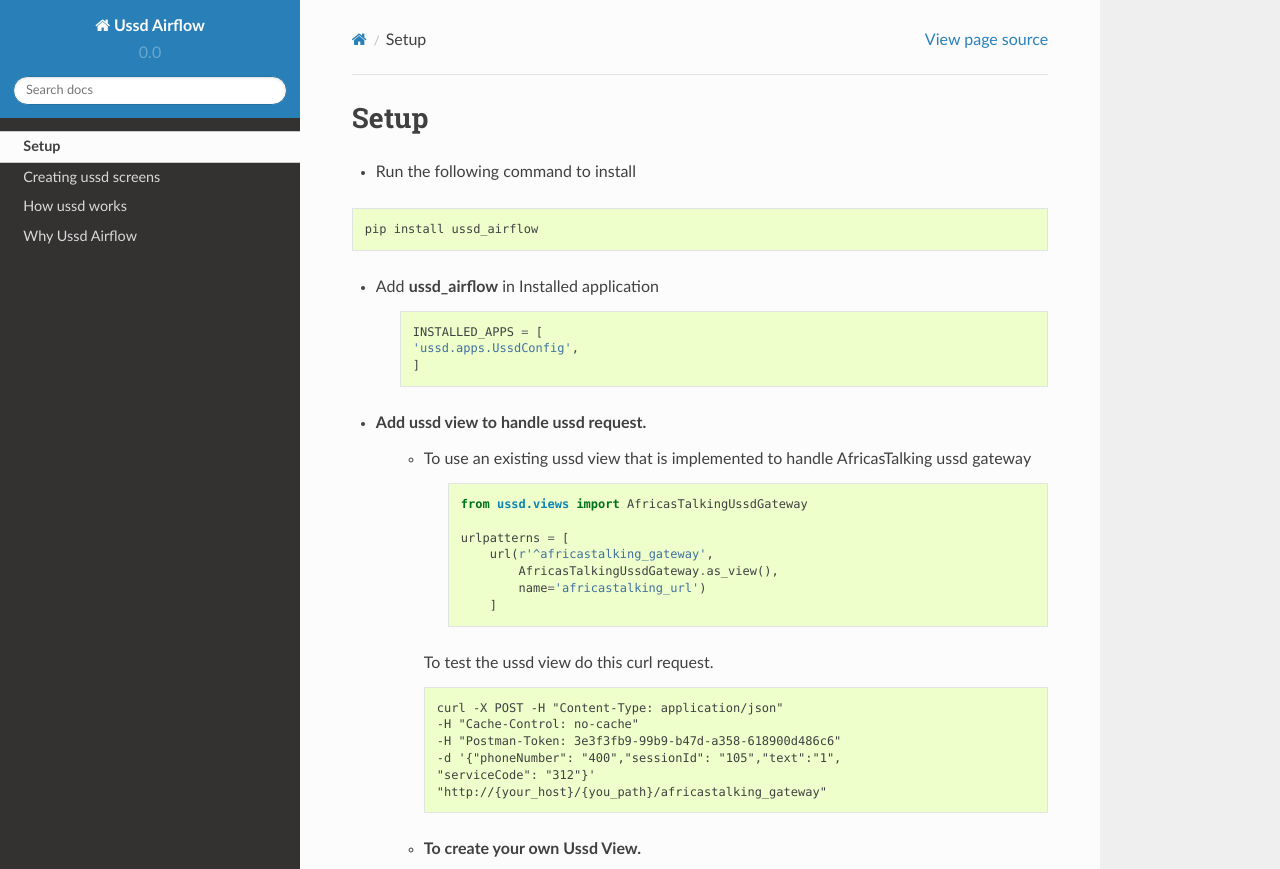
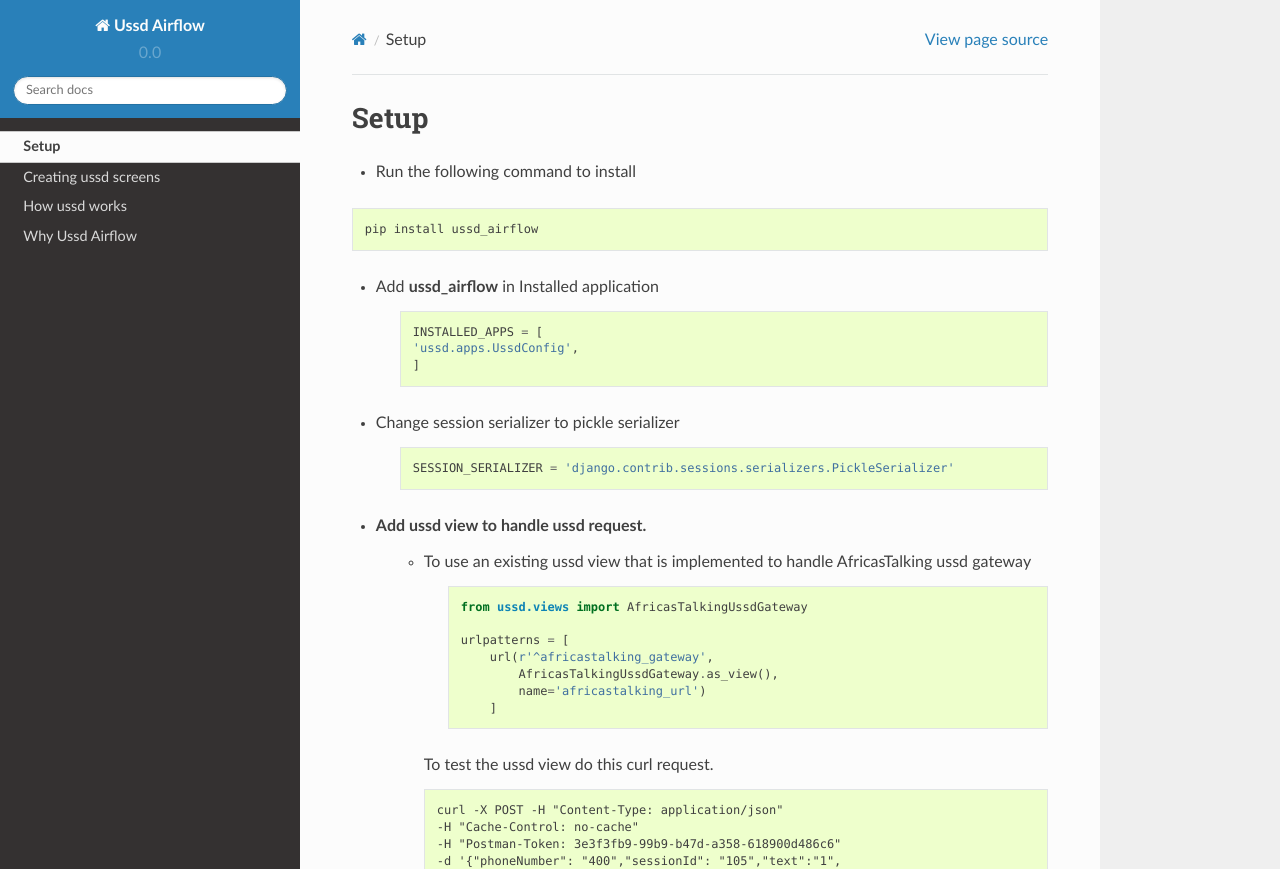
Before and after one commit to mwaaas/ussd_airflow, a Sphinx documentation site: the page built from docs/quick_start.rst, in a window 1280 px wide and 1265 px high, cut to the strip 0-869 px from the top of the window. Built offline with Sphinx 7.4.7 and the Read the Docs theme 2.0.0, drawn with Linux system fonts in a browser that asks for light colours.

Commit message:
added more doc regarding setup

```diff
--- a/docs/quick_start.rst
+++ b/docs/quick_start.rst
@@ -15,6 +15,12 @@ Setup
         INSTALLED_APPS = [
         'ussd.apps.UssdConfig',
         ]
+
+- Change session serializer to pickle serializer
+
+    .. code-block:: python
+
+        SESSION_SERIALIZER = 'django.contrib.sessions.serializers.PickleSerializer'
 
 - Add ussd view to handle ussd request.
     - To use an existing ussd view that is implemented to handle
```
